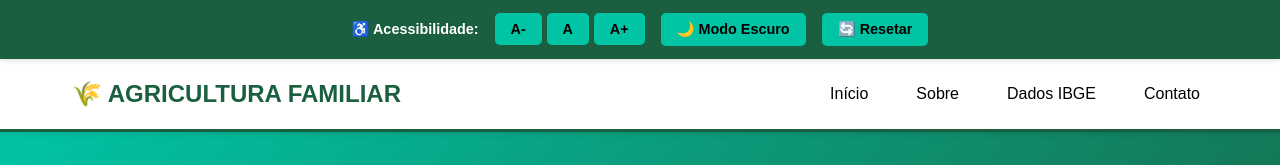
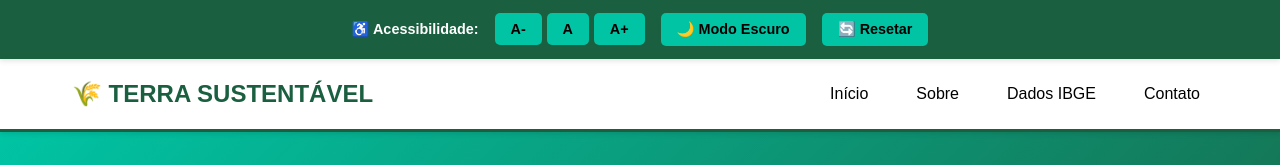
Before and after one commit to yasminliviasantos-lontra/agricultura-familiar, a plain HTML site: page index.html in a window 1280 px wide. Shown: the top 165 px of the page. Drawn offline with Linux system fonts and the light colour scheme.

Commit message:
Update logo text in header

```diff
--- a/index.html
+++ b/index.html
@@ -23,7 +23,7 @@
 
 <header>
     <nav class="navbar">
-        <div class="logo">🌾 AGRICULTURA FAMILIAR</div>
+        <div class="logo">🌾 TERRA SUSTENTÁVEL</div>
         <ul class="menu">
             <li><a href="#inicio">Início</a></li>
             <li><a href="#sobre">Sobre</a></li>
```
